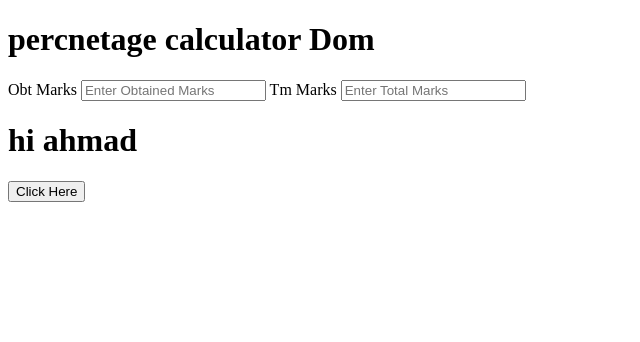
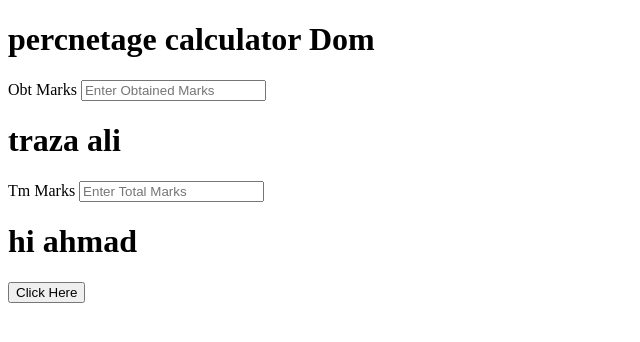
Before and after one commit to habibashraf05/webtest, a plain HTML site: page index.html in a window 1280 px wide. Shown: the whole page, without its empty margins (0-640 px from the left). Drawn offline with Linux system fonts and the light colour scheme.

Commit message:
added heading of raza

```diff
--- a/index.html
+++ b/index.html
@@ -12,7 +12,7 @@
 <form>
 <label for="Obt">Obt Marks</label>
 <input type="number" name="Obt" id="Obt1" placeholder="Enter Obtained Marks" required>
-
+ <h1>traza ali</h1>
 <label for="Tm">Tm Marks</label>
 <input type="number" name="Tm" id="Tm1" placeholder="Enter Total Marks" required>
 <h1>hi ahmad</h1>
```
